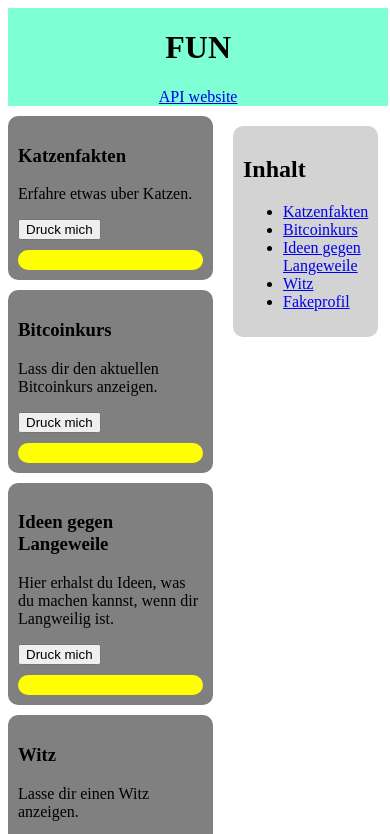
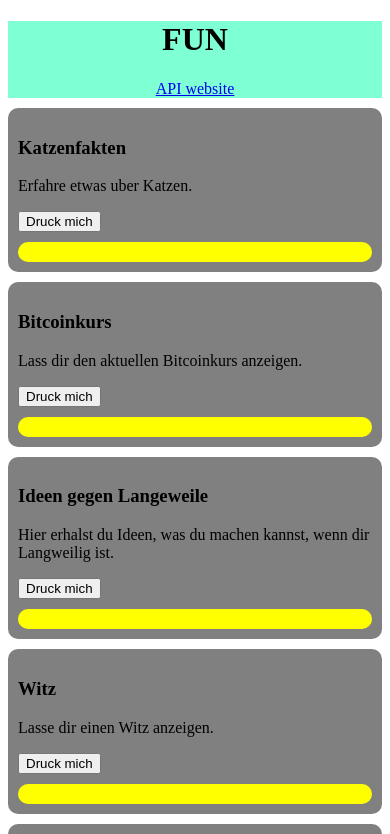
Before and after one commit to Luckyapps/bestlist, a plain HTML site: page fun/fun.html in a window 390 px wide. Shown: the top 834 px of the page. Drawn offline with Linux system fonts and the light colour scheme.

Commit message:
Update fun.css
Responsiveness added

```diff
--- a/fun/fun.css
+++ b/fun/fun.css
@@ -51,3 +51,13 @@ button{
     padding: 10px;
     margin-top: 10px;
 }
+
+@media only screen and (max-width: 570px) {
+    .grid-container{
+        display: unset;
+        grid-template-columns: none;
+    }
+    .title{
+        margin-bottom:10px;
+    }
+}
```
